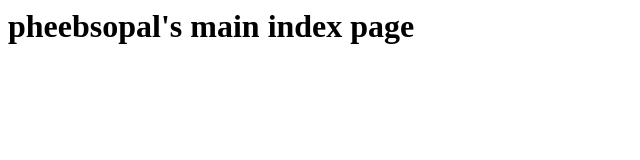
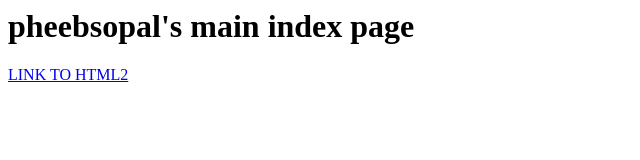
Before and after one commit to pheebsopal/pheebsopal.github.io, a plain HTML site: page index.html in a window 1280 px wide. Shown: the whole page, without its empty margins (0-640 px from the left). Drawn offline with Linux system fonts and the light colour scheme.

Commit message:
Update index.html to add link

```diff
--- a/index.html
+++ b/index.html
@@ -1,3 +1,3 @@
 <h1> pheebsopal's main index page</h1>
 
-<a href="/html2/"<LINK TO HTML2></a>
+<a href="/html2/">LINK TO HTML2</a>
```
